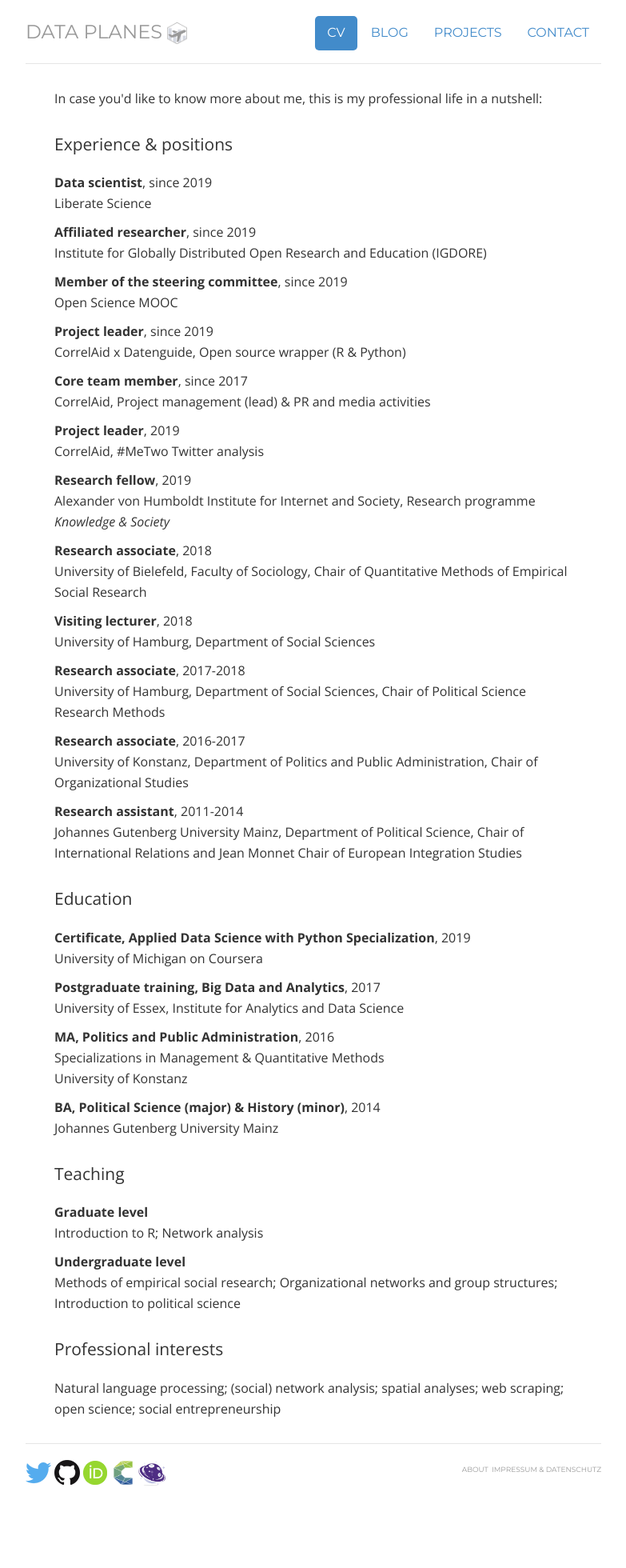
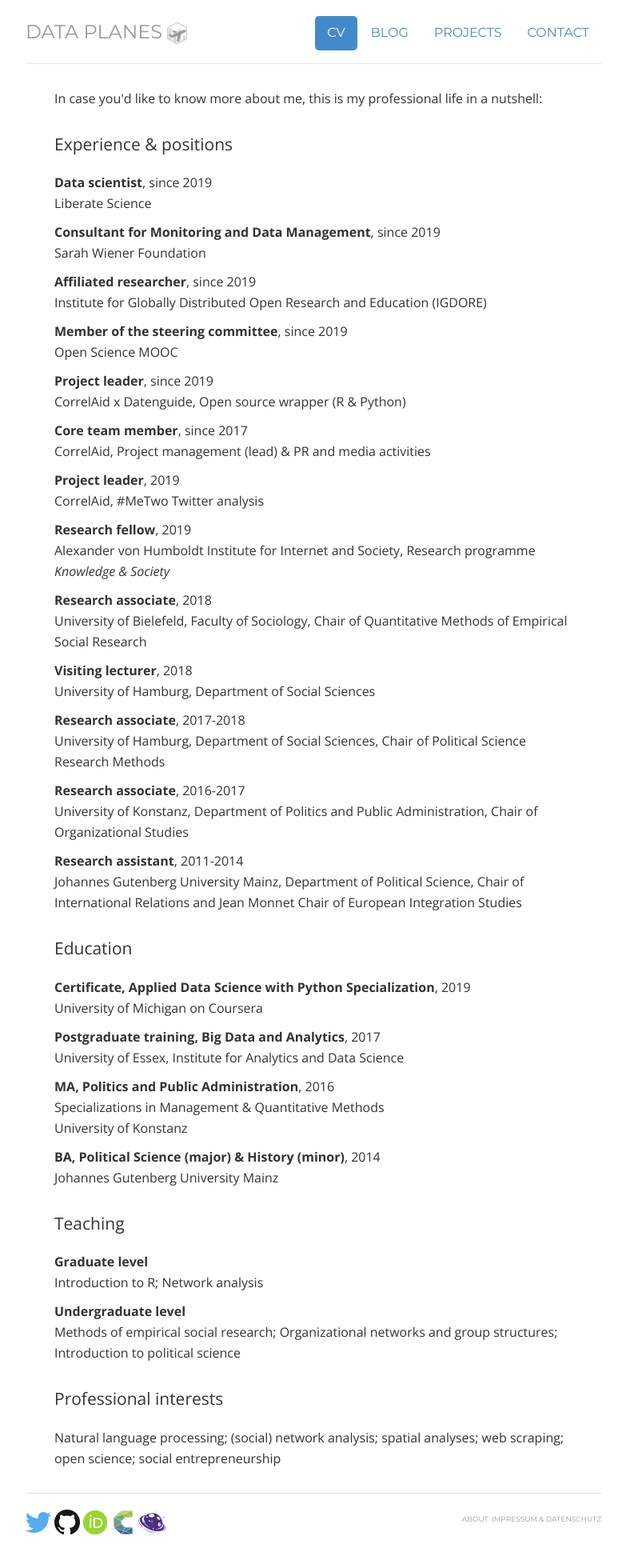
Before and after one commit to lhehnke/lhehnke.github.io, a Jekyll site: the page built from cv/index.html, in a window 1280 px wide. Shown: the whole page at 80% size, without its empty margins (248-1031 px from the left). Built offline with Jekyll 4.4.1, drawn with Linux system fonts in a browser that asks for light colours; nearby versions of some CDN libraries; before the commit the page ends 1898 px from its top, so only the background shows below that.

Commit message:
Update CV

```diff
--- a/cv/index.html
+++ b/cv/index.html
@@ -19,6 +19,9 @@
 
     <p><strong> Data scientist</strong>, since 2019<br>
 				Liberate Science </p>
+
+    <p><strong> Consultant for Monitoring and Data Management</strong>, since 2019<br>
+				Sarah Wiener Foundation</p>
 
     <p><strong> Affiliated researcher</strong>, since 2019<br>
 				Institute for Globally Distributed Open Research and Education (IGDORE) </p>
```
